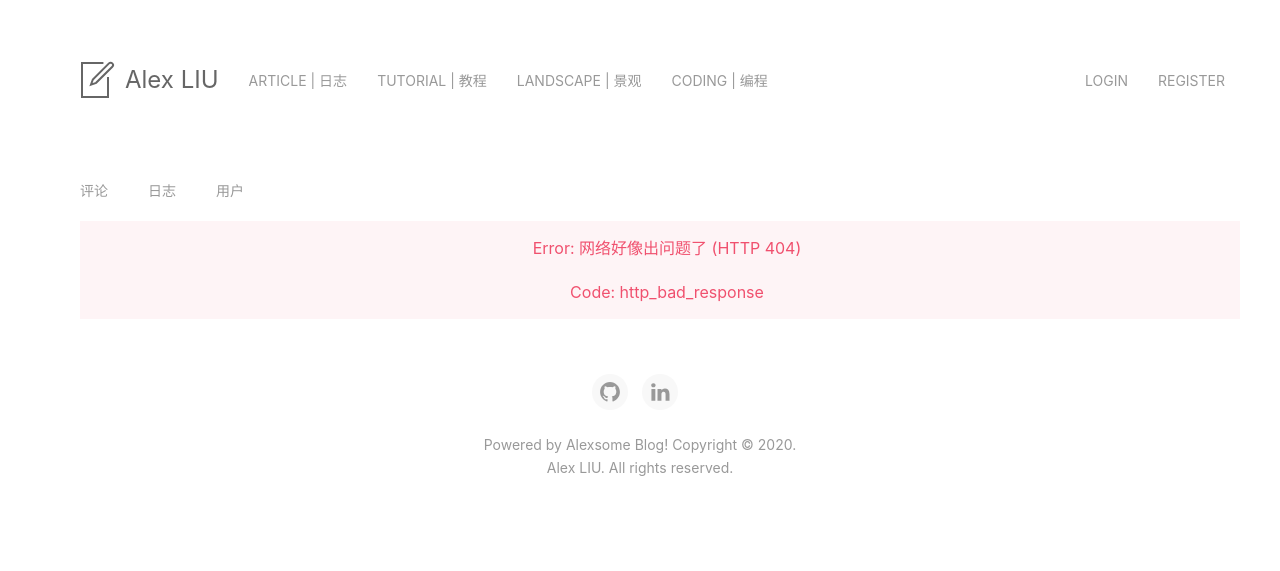
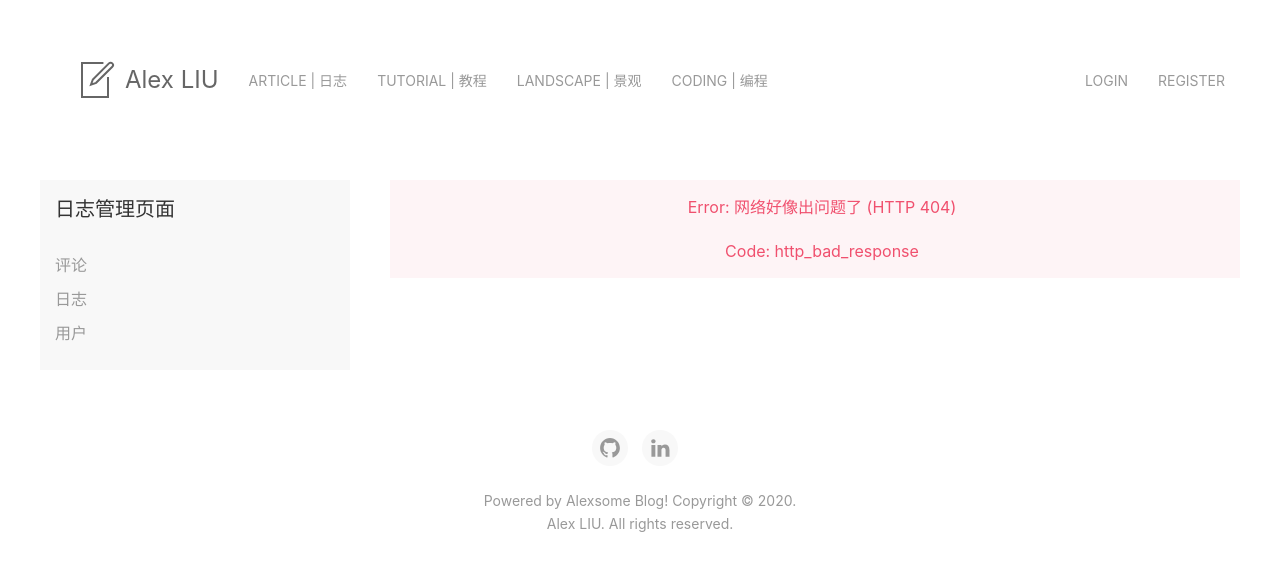
Before and after one commit to LiuDSC/alexsome-python3-webapp, a Python web app: template www/templates/manage_blogs.html in a window 1280 px wide. Shown: the top 571 px of the page. Run offline with Jinja, Linux system fonts and the light colour scheme; the template is opened without the code that fills it: most values are stand-ins (such as "Sample title", 1, 10 or a date in 2020).

Commit message:
将管理页面导航修改为侧边栏样式

```diff
--- a/www/templates/manage_blogs.html
+++ b/www/templates/manage_blogs.html
@@ -59,24 +59,25 @@
 <!--jinja2 content 块内容替换-->
 {% block content %}
     <div class="uk-grid">
-    <div class="uk-width-1-1 uk-margin-bottom">
-         <!--uk-breadcrumb有bug，用uk-subnav替换-->
-        <ul class="uk-subnav">
-            <li><a href="/manage/comments">评论</a></li>
-            <li class="uk-active"><span>日志</span></li>
-            <li><a href="/manage/users">用户</a></li>
+    <!--侧边栏导航-->
+    <div class="uk-width-1-4 uk-background-muted uk-margin-bottom uk-padding-small">
+        <h4>日志管理页面</h4>
+        <ul class="uk-nav uk-nav-side uk-nav-sub">
+            <li><a class="uk-link-muted" href="/manage/comments">评论</a></li>
+            <li class="uk-disabled"><a class="uk-link-muted" href="">日志</a></li>
+            <li><a class="uk-link-muted" href="/manage/users">用户</a></li>
         </ul>
     </div>
 
-    <div id="error" class="uk-width-1-1">
+    <div id="error" class="uk-width-3-4">
     </div>
 
-    <div id="loading" class="uk-width-1-1 uk-text-center">
+    <div id="loading" class="uk-width-3-4 uk-text-center">
         <span><i class="uk-icon-spinner uk-icon-medium uk-icon-spin"></i> 正在加载...</span>
     </div>
 
-    <div id="vm" class="uk-width-1-1">
-        <a href="/manage/blogs/create" class="uk-button uk-button-primary"><i class="uk-icon-plus"></i> 新日志</a>
+    <div id="vm" class="uk-width-3-4">
+        <a href="/manage/blogs/create" class="uk-button uk-button-small uk-button-primary"><i class="uk-icon-plus"></i> 新日志</a>
 
         <table class="uk-table uk-table-divider">
             <thead>
```
Also changed, not shown: www/templates/manage_comments.html (+10 -9 lines), www/templates/manage_users.html (+10 -9 lines).
